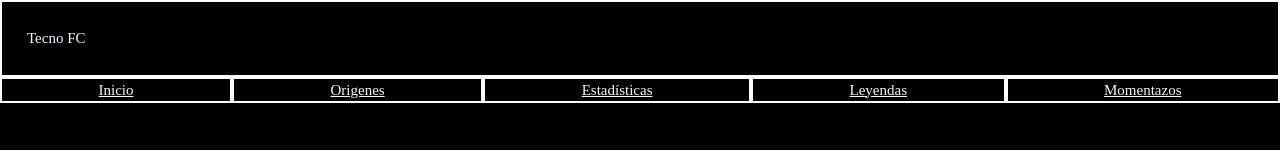
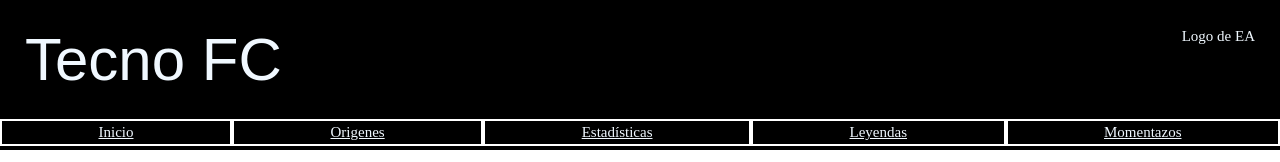
Before and after one commit to tomasneznajko/Sitio_Web_TecnoFC, a plain HTML site: page TP1_html/index.html in a window 1280 px wide. Shown: the top 162 px of the page. Drawn offline with nearby package versions, Linux system fonts and the light colour scheme.

Commit message:
Rama nueva

```diff
--- a/TP1_html/CSS/estilos.css
+++ b/TP1_html/CSS/estilos.css
@@ -13,7 +13,10 @@ header{
     flex-flow: row wrap;
     padding: 25px;
     justify-content: space-between;
-    border: solid 2px white;
+}
+
+.titulo{
+    font: 4em sans-serif;
 }
 
 .encabezado:nth-child(n){
@@ -24,13 +27,14 @@ header{
 nav{
     display: flex;
     justify-content: center;
+    text-decoration: none;
 }
 
 nav div{
     border: 2px solid white;
     flex-grow: 1;
     text-align: center;
-    text-decoration: none;
+    text-decoration: inherit;
 }
 
 nav div:hover{
--- a/TP1_html/index.html
+++ b/TP1_html/index.html
@@ -16,7 +16,7 @@
         <div class="encabezado">
             <div class="titulo">Tecno FC</div>
             <div></div>
-            <div ></div>
+            <div >Logo de EA</div>
             <!-- logo -->
         </div>
         <nav>
```
